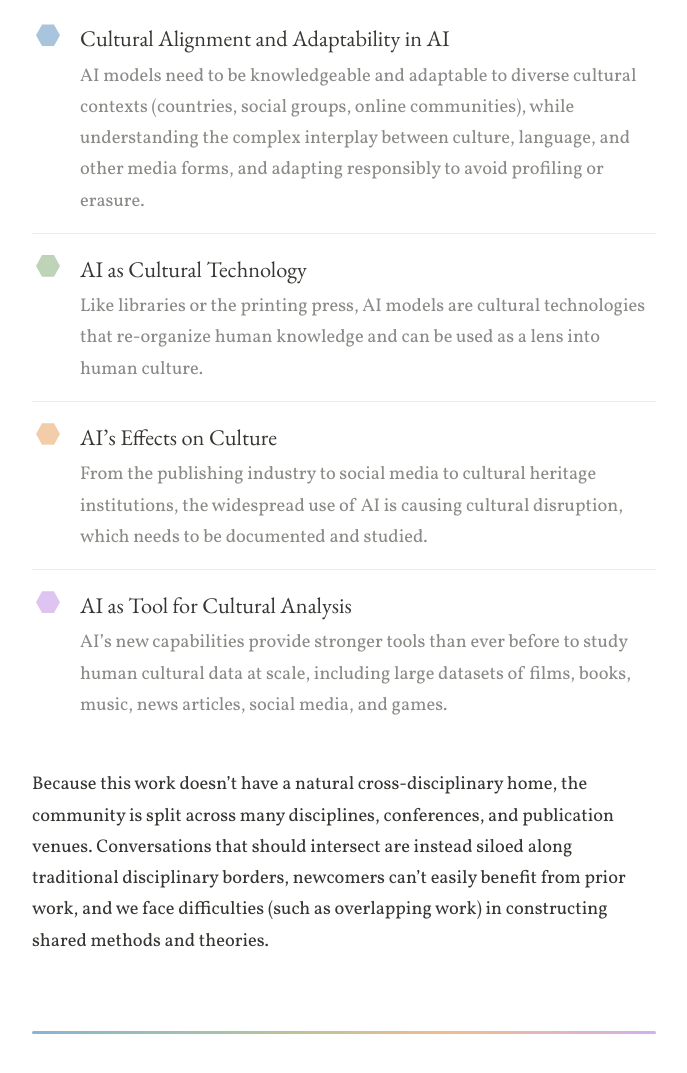
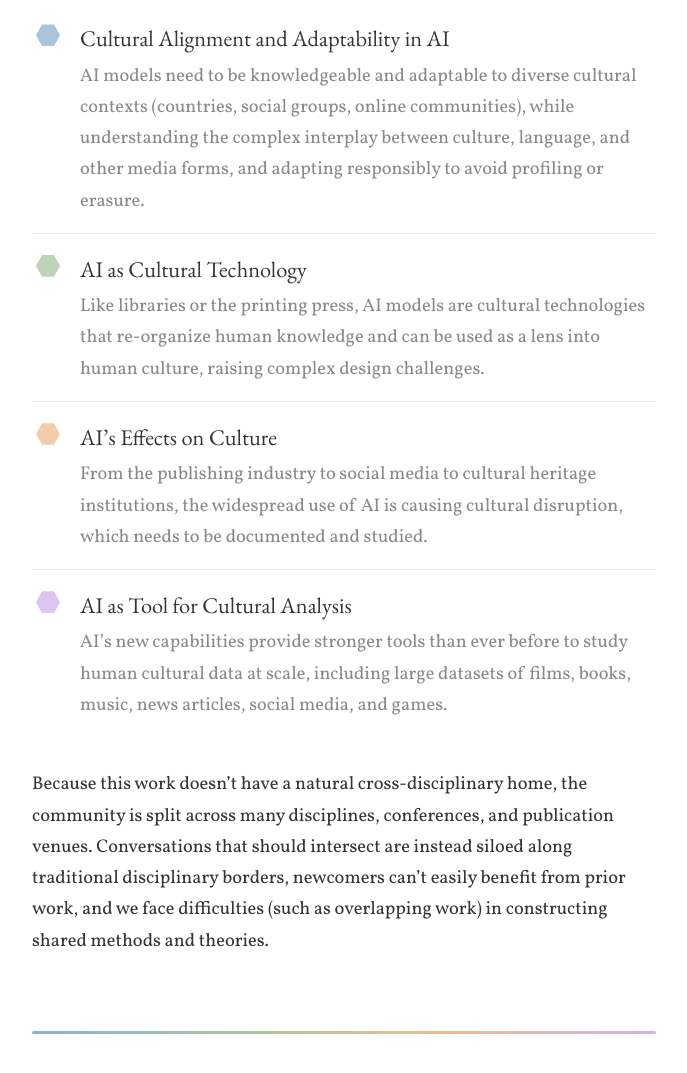
Before and after one commit to society-for-culture-ai/society-for-culture-ai.github.io, a plain HTML site: page index.html in a window 1280 px wide. Shown: the part 880-1953 px from the top of the page, without its empty margins (296-983 px from the left). Drawn offline with nearby package versions, Linux system fonts and the light colour scheme.

Commit message:
Mention design challenges in cultural technology frame
Co-Authored-By: Claude Opus 5.5 <noreply@anthropic.com>

```diff
--- a/index.html
+++ b/index.html
@@ -58,7 +58,7 @@
           </li>
           <li>
             <h3>AI as Cultural Technology</h3>
-            <p>Like libraries or the printing press, AI models are cultural technologies that re-organize human knowledge and can be used as a lens into human culture.</p>
+            <p>Like libraries or the printing press, AI models are cultural technologies that re-organize human knowledge and can be used as a lens into human culture, raising complex design challenges.</p>
           </li>
           <li>
             <h3>AI&rsquo;s Effects on Culture</h3>
```
